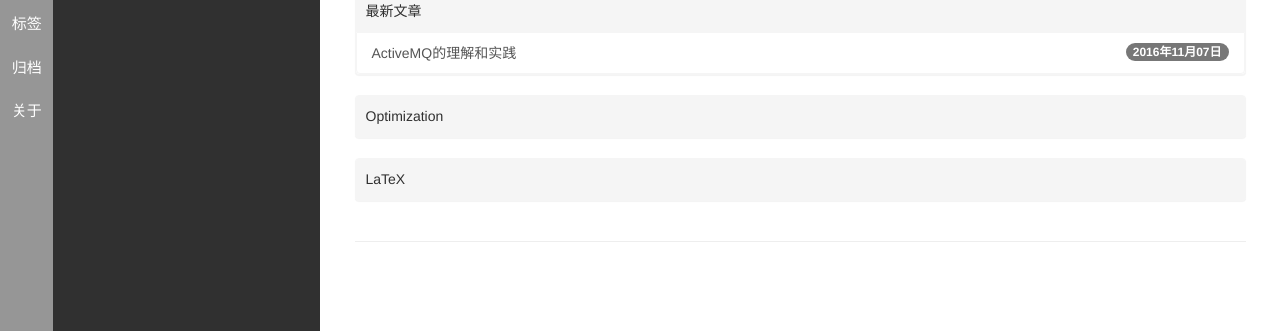
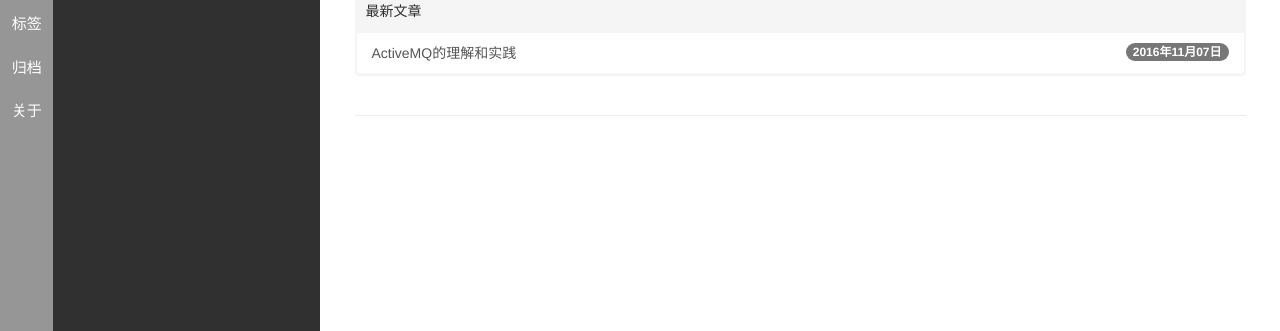
Before and after one commit to yeyafei/yeyafei.github.io, a Jekyll site: the page built from index.html, in a window 1280 px wide. Shown: the part 176-507 px from the top of the page. Built offline with Jekyll 4.4.1, drawn with Linux system fonts in a browser that asks for light colours; Markdown is read by kramdown in place of the engine named in the settings; the list of posts is cut into pages by our own code; comment, search, counter and statistics services are not loaded.

Commit message:
Update _config.yml

```diff
--- a/_config.yml
+++ b/_config.yml
@@ -36,8 +36,8 @@ active: 读书
 
 # 首页除了最新文章外显示分类
 cates:
-  - Optimization
-  - LaTeX
+ # - Optimization
+ # - LaTeX
 
 # 中文本地化
 locals:
```
